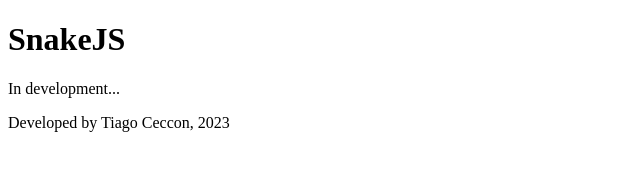
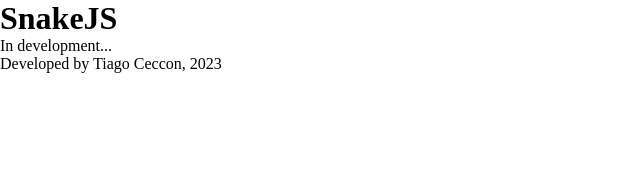
Before and after one commit to ceccon-t/snakejs, a website: page snakejs/index.html in a window 1280 px wide. Shown: the whole page, without its empty margins (0-640 px from the left). Drawn offline with Linux system fonts and the light colour scheme.

Commit message:
Add basic css reset

```diff
--- a/snakejs/index.html
+++ b/snakejs/index.html
@@ -2,6 +2,7 @@
 <html>
 <head>
     <title>SnakeJS</title>
+    <link rel="stylesheet" type="text/css" href="styles/index.css">
 </head>
 <body>
     <h1>SnakeJS</h1>
--- /dev/null
+++ b/snakejs/styles/index.css
@@ -0,0 +1,5 @@
+* {
+    box-sizing: border-box;
+    margin: 0;
+    padding: 0;
+}
```
